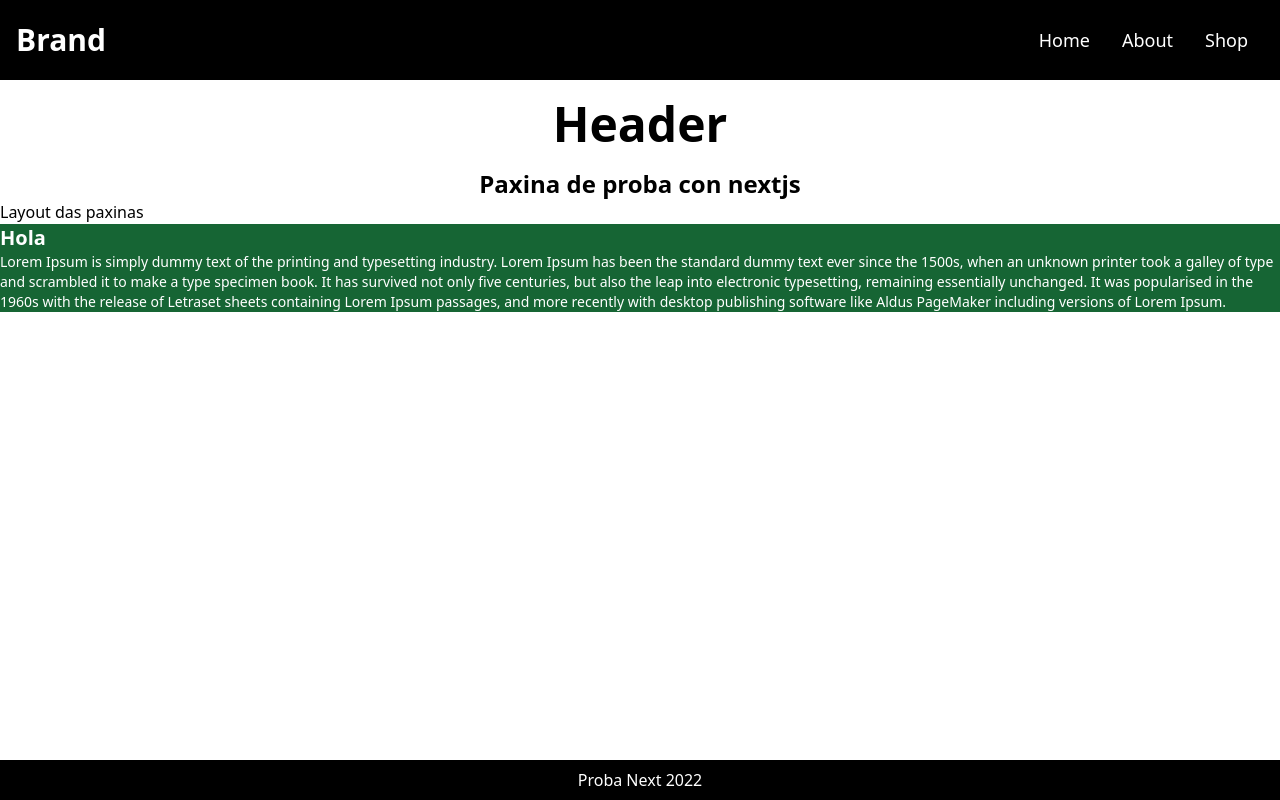
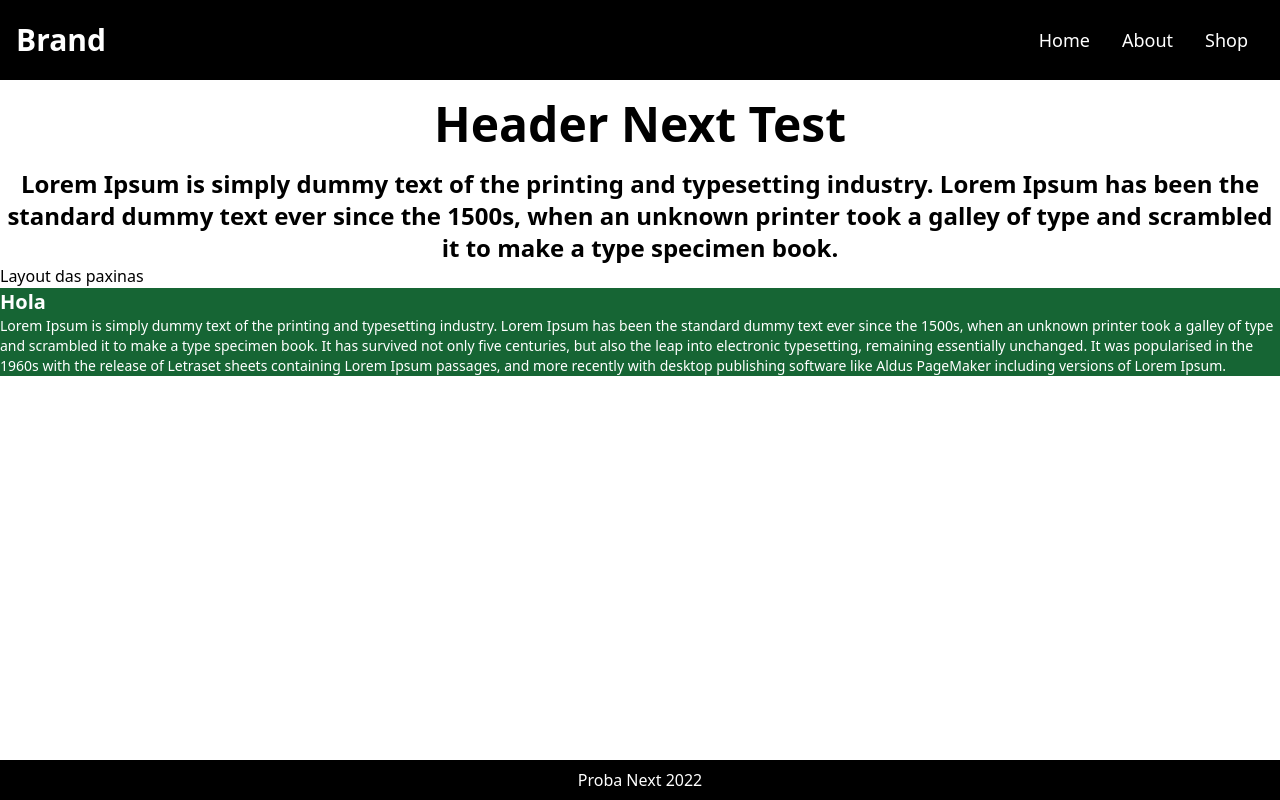
Before and after one commit to diego-rg/next-intro, a Next.js app: page / in a window 1280 px wide. Built offline with nearby package versions, Linux system fonts and the light colour scheme.

Commit message:
seo test 2

```diff
--- a/components/Header.js
+++ b/components/Header.js
@@ -4,8 +4,13 @@ const Header = () => {
   return (
     <div>
       <main>
-        <h1 className="text-center font-bold text-5xl p-5">Header</h1>
-        <h2 className="text-center font-semibold text-2xl">Paxina de proba con nextjs</h2>
+        <h1 className="text-center font-bold text-5xl p-5">Header Next Test</h1>
+        <h2 className="text-center font-semibold text-2xl">
+          Lorem Ipsum is simply dummy text of the printing and typesetting
+          industry. Lorem Ipsum has been the standard dummy text ever since the
+          1500s, when an unknown printer took a galley of type and scrambled it
+          to make a type specimen book.
+        </h2>
       </main>
     </div>
   );
--- a/components/Layout.js
+++ b/components/Layout.js
@@ -10,7 +10,7 @@ const Layout = ({ children }) => {
       <Navbar />
       <main>
         <Header />
-        <h1>Layout das paxinas</h1>
+        <p>Layout das paxinas</p>
         {children}
       </main>
       <Footer />
--- a/components/Navbar.js
+++ b/components/Navbar.js
@@ -12,7 +12,7 @@ const Navbar = () => {
   return (
     <nav className="bg-black">
       <div className="max-w-screen-xl m-auto flex items-center md:h-20 h-16 px-4 text-white">
-        <h1 className="w-full md:text-3xl text-xl font-bold">Brand</h1>
+        <div className="w-full md:text-3xl text-xl font-bold">Brand</div>
         <ul className="hidden md:flex text-lg">
           <li className="p-4">
             <Link href="/">Home</Link>
@@ -35,9 +35,9 @@ const Navbar = () => {
               : "fixed left-[-100%]"
           }
         >
-          <h1 className="w-full pt-1 m-4 md:text-3xl text-xl font-bold text-white">
+          <div className="w-full pt-1 m-4 md:text-3xl text-xl font-bold text-white">
             Brand
-          </h1>
+          </div>
           <ul className="uppercase p-2">
             <li className="p-4 border-b border-b-gray-400">
               <Link href="/">Home</Link>
--- a/next.config.js
+++ b/next.config.js
@@ -3,8 +3,8 @@ const nextConfig = {
   reactStrictMode: true,
   swcMinify: true,
   i18n: {
-    locales: ["es"],
-    defaultLocale: "es",
+    locales: ["en"],
+    defaultLocale: "en",
   },
 };
 
--- a/pages/index.js
+++ b/pages/index.js
@@ -4,7 +4,7 @@ export default function Home() {
   return (
     <div className="bg-green-800 text-white">
       <Head>
-        <title>Homepage Next Intro</title>
+        <title>Homepage Next Intro Test</title>
         <meta
           name="description"
           content="Página web de prueba con el framework next.js con react y tailwind css."
```
